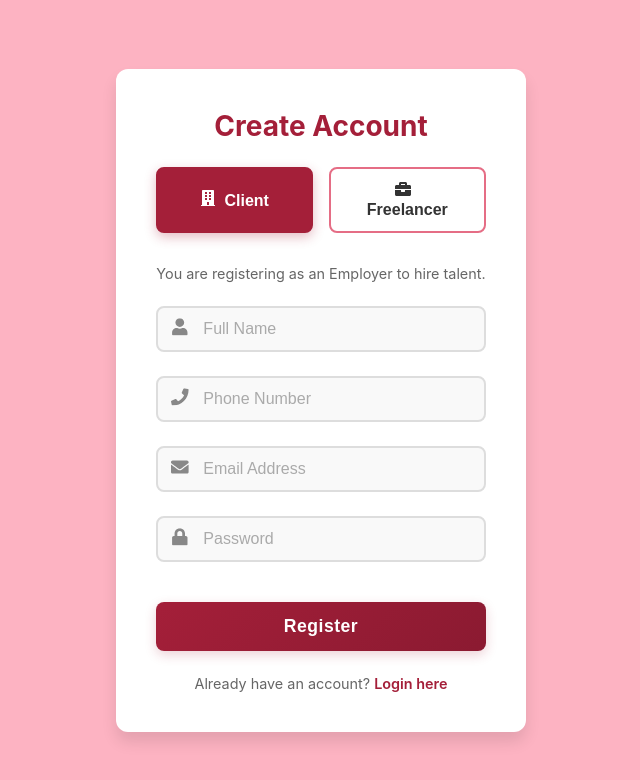
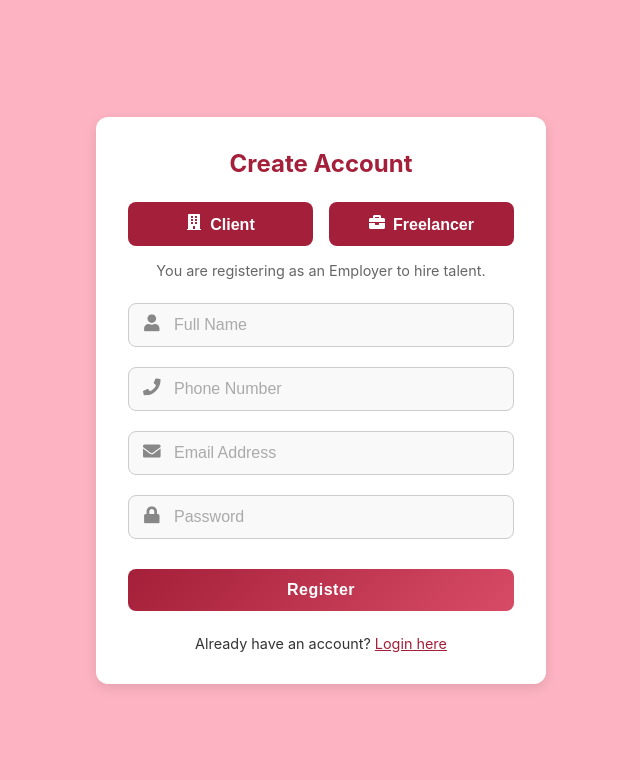
Before and after one commit to aaska90210/g103-shram-sewa, a React app in the folder frontend/: page /register in a window 1280 px wide. Shown: the top 780 px of the page, without its empty margins (319-959 px from the left). Built offline with nearby package versions, Linux system fonts and the light colour scheme; the HTML template or start-up script is replaced by a standard one.

Commit message:
fixed the css issues of all pages

```diff
--- a/frontend/src/App.css
+++ b/frontend/src/App.css
@@ -1,19 +1,7 @@
-/* ============================================
-   APP CONTAINER - AUTH PAGES
-   ============================================ */
-
+/* Cleaning up default styles to use our custom index.css design system */
 .app-container {
   width: 100%;
-  min-height: 100vh;
   display: flex;
   justify-content: center;
   align-items: center;
-  background-color: var(--bg-pink);
-  padding: var(--spacing-xl);
 }
-
-/* Ensure auth pages are centered and have proper spacing */
-.app-container > * {
-  width: 100%;
-  max-width: 450px;
-}
--- a/frontend/src/index.css
+++ b/frontend/src/index.css
@@ -1,49 +1,9 @@
-/* ============================================
-   GLOBAL STYLES & CSS VARIABLES
-   ============================================ */
-
 :root {
   --bg-pink: #FDB3C2;
   --border-pink: #E56D85;
   --btn-red: #A41F39;
   --text-dark: #333333;
   --white: #ffffff;
-  --gray-light: #f5f5f5;
-  --gray-medium: #e0e0e0;
-  --gray-dark: #666666;
-
-  /* Semantic Colors */
-  --success: #10b981;
-  --warning: #f59e0b;
-  --error: #ef4444;
-  --info: #3b82f6;
-
-  /* Spacing */
-  --spacing-xs: 0.25rem;
-  --spacing-sm: 0.5rem;
-  --spacing-md: 1rem;
-  --spacing-lg: 1.5rem;
-  --spacing-xl: 2rem;
-
-  /* Border Radius */
-  --radius-sm: 4px;
-  --radius-md: 8px;
-  --radius-lg: 12px;
-
-  /* Shadows */
-  --shadow-sm: 0 1px 2px rgba(0, 0, 0, 0.05);
-  --shadow-md: 0 4px 6px rgba(0, 0, 0, 0.1);
-  --shadow-lg: 0 10px 15px rgba(0, 0, 0, 0.1);
-}
-
-/* ============================================
-   RESET & BASE STYLES
-   ============================================ */
-
-* {
-  margin: 0;
-  padding: 0;
-  box-sizing: border-box;
 }
 
 /* Global styles - Professional off-white background */
@@ -62,77 +22,84 @@ html, body {
 body {
   margin: 0;
   font-family: -apple-system, BlinkMacSystemFont, 'Segoe UI', Roboto, Oxygen, Ubuntu, Cantarell, 'Open Sans', 'Helvetica Neue', sans-serif;
-  background-color: var(--bg-pink); /* Using the Lightest Pink background */
+  background-color: #F9FAFB; /* Professional off-white background */
   color: var(--text-dark);
+}
+
+#root {
+  width: 100%;
+  min-height: 100vh;
+}
+
+/* Auth pages wrapper - Centered layout for login/register */
+.app-container {
   display: flex;
   justify-content: center;
   align-items: center;
   min-height: 100vh;
+  background-color: var(--bg-pink); /* Pink background only for auth pages */
 }
 
-/* Container for our card */
+/* Auth pages specific styles */
 .auth-container {
   background-color: var(--white);
   padding: 2rem;
   border-radius: 12px;
-  box-shadow: 0 4px 12px rgba(0, 0, 0, 0.1); /* Soft shadow */
+  box-shadow: 0 4px 12px rgba(0, 0, 0, 0.1);
   width: 100%;
   max-width: 400px;
   text-align: center;
 }
 
-h2 {
+.auth-container h2 {
   color: var(--btn-red);
   margin-bottom: 1.5rem;
 }
 
-/* Form Styles */
 .form-group {
   margin-bottom: 1rem;
   text-align: left;
 }
 
-label {
+.form-group label {
   display: block;
   margin-bottom: 0.5rem;
   font-weight: 500;
   color: var(--text-dark);
 }
 
-input {
+.form-group input {
   width: 100%;
   padding: 0.75rem;
-  border: 2px solid var(--border-pink); /* Medium Pink border */
+  border: 2px solid var(--border-pink);
   border-radius: 8px;
-  box-sizing: border-box; /* Ensures padding doesn't affect width */
+  box-sizing: border-box;
   font-size: 1rem;
   outline: none;
   transition: border-color 0.3s;
 }
 
-input:focus {
+.form-group input:focus {
   border-color: var(--btn-red);
 }
 
-/* Button Styles */
-button {
+.auth-container button {
   background-color: var(--btn-red);
   color: var(--white);
   border: none;
   padding: 0.75rem 1.5rem;
   border-radius: 8px;
   font-size: 1rem;
-  font-weight: heading;
+  font-weight: 600;
   cursor: pointer;
   width: 100%;
   transition: opacity 0.3s;
 }
 
-button:hover {
+.auth-container button:hover {
   opacity: 0.9;
 }
 
-/* Toggle Role Buttons */
 .role-toggle {
   display: flex;
   gap: 1rem;
--- a/frontend/src/pages/auth/AuthStyles.css
+++ b/frontend/src/pages/auth/AuthStyles.css
@@ -1,108 +1,9 @@
-/* ============================================
-   AUTH PAGE STYLES - LOGIN & REGISTER
-   ============================================ */
-
-/* Auth Container Card */
-.auth-container {
-  background-color: var(--white);
-  padding: 2.5rem;
-  border-radius: var(--radius-lg);
-  box-shadow: var(--shadow-lg);
-  width: 100%;
-  max-width: 450px;
-  text-align: center;
-}
-
-/* Auth Page Headings */
-.auth-container h2 {
-  color: var(--btn-red);
-  margin-bottom: var(--spacing-lg);
-  font-size: 1.75rem;
-  font-weight: 700;
-}
-
-.auth-container h3 {
-  color: var(--text-dark);
-  margin-bottom: var(--spacing-md);
-  font-size: 1.25rem;
-  font-weight: 600;
-}
-
-/* Role Toggle Buttons */
-.role-toggle {
-  display: flex;
-  gap: var(--spacing-md);
-  margin-bottom: var(--spacing-xl);
-}
-
-.role-btn {
-  background-color: transparent;
-  border: 2px solid var(--border-pink);
-  color: var(--text-dark);
-  flex: 1;
-  padding: 0.75rem 1.5rem;
-  border-radius: var(--radius-md);
-  font-size: 1rem;
-  font-weight: 600;
-  cursor: pointer;
-  transition: all 0.3s ease;
-}
-
-.role-btn:hover {
-  background-color: rgba(164, 31, 57, 0.05);
-  border-color: var(--btn-red);
-}
-
-.role-btn.active {
-  background-color: var(--btn-red);
-  border-color: var(--btn-red);
-  color: var(--white);
-  box-shadow: 0 4px 12px rgba(164, 31, 57, 0.3);
-}
-
-/* Form Groups */
-.form-group {
-  margin-bottom: var(--spacing-lg);
-  text-align: left;
-}
-
-.form-group label {
-  display: block;
-  margin-bottom: var(--spacing-sm);
-  font-weight: 600;
-  color: var(--text-dark);
-  font-size: 0.95rem;
-}
-
-/* Basic Input Styling (Fallback) */
-.form-group input,
-.form-group select {
-  width: 100%;
-  padding: 0.75rem;
-  border: 2px solid var(--border-pink);
-  border-radius: var(--radius-md);
-  box-sizing: border-box;
-  font-size: 1rem;
-  outline: none;
-  transition: all 0.3s ease;
-  background-color: #f9f9f9;
-}
-
-.form-group input:focus,
-.form-group select:focus {
-  border-color: var(--btn-red);
-  box-shadow: 0 0 0 3px rgba(164, 31, 57, 0.1);
-  background-color: var(--white);
-}
-
-/* ============================================
-   ENHANCED INPUT WITH ICONS
-   ============================================ */
+/* --- Auth Page Specific Styles --- */
 
 /* Input Container with Icon */
 .input-box {
     position: relative;
-  margin-bottom: var(--spacing-lg);
+    margin-bottom: 20px;
     width: 100%;
 }
 
@@ -110,13 +11,13 @@
 .input-box select {
     width: 100%;
     padding: 12px 12px 12px 45px;
-  border: 2px solid #ddd;
-  border-radius: var(--radius-md);
+    /* Padding left for icon space */
+    border: 1px solid #ccc;
+    border-radius: 8px;
     font-size: 1rem;
     outline: none;
     transition: all 0.3s ease;
     background-color: #f9f9f9;
-  box-sizing: border-box;
 }
 
 .input-box input:focus,
@@ -135,13 +36,13 @@
     color: #888;
     font-size: 1.1rem;
     pointer-events: none;
+    /* Allows click through to input */
     z-index: 10;
 }
 
 /* Change icon color on focus */
-.input-box input:focus + .icon,
-.input-box select:focus + .icon,
-.input-box input:not(:placeholder-shown) + .icon {
+.input-box input:focus+.icon,
+.input-box input:not(:placeholder-shown)+.icon {
     color: var(--btn-red);
 }
 
@@ -155,91 +56,29 @@
     cursor: pointer;
 }
 
-/* ============================================
-   BUTTONS
-   ============================================ */
-
-/* Professional Submit Button Style */
+/* Professional Button Style */
 .submit-btn {
-  background: linear-gradient(135deg, var(--btn-red) 0%, #8B1A31 100%);
+    background: linear-gradient(135deg, #A41F39 0%, #D84B66 100%);
     border: none;
-  color: var(--white);
+    color: white;
     padding: 14px 20px;
-  border-radius: var(--radius-md);
+    border-radius: 8px;
     font-size: 1.1rem;
     font-weight: 600;
     cursor: pointer;
-  transition: all 0.3s ease;
+    transition: transform 0.2s, box-shadow 0.2s;
     width: 100%;
-  margin-top: var(--spacing-md);
+    margin-top: 10px;
     letter-spacing: 0.5px;
-  box-shadow: 0 4px 12px rgba(164, 31, 57, 0.2);
 }
 
-.submit-btn:hover:not(:disabled) {
+.submit-btn:hover {
     transform: translateY(-2px);
-  box-shadow: 0 6px 20px rgba(164, 31, 57, 0.4);
+    box-shadow: 0 5px 15px rgba(164, 31, 57, 0.3);
 }
 
-.submit-btn:active {
-  transform: translateY(0);
-}
-
-.submit-btn:disabled {
-  opacity: 0.6;
-  cursor: not-allowed;
-  transform: none;
-}
-
-/* ============================================
-   LINKS & FOOTER TEXT
-   ============================================ */
-
-.auth-container p {
-  margin-top: var(--spacing-lg);
-  color: var(--gray-dark);
-  font-size: 0.95rem;
-}
-
-.auth-container a {
-  color: var(--btn-red);
-  text-decoration: none;
-  font-weight: 600;
-  transition: color 0.2s;
-}
-
-.auth-container a:hover {
-  color: #8B1A31;
-  text-decoration: underline;
-}
-
-/* ============================================
-   PLACEHOLDER & MISC
-   ============================================ */
-
+/* Ensure placeholder text is readable */
 ::placeholder {
     color: #aaa;
     font-weight: 400;
 }
-
-/* Error Message Styling */
-.error-message {
-  background-color: rgba(239, 68, 68, 0.1);
-  color: #dc2626;
-  padding: var(--spacing-md);
-  border-radius: var(--radius-md);
-  margin-bottom: var(--spacing-lg);
-  font-size: 0.9rem;
-  text-align: left;
-}
-
-/* Success Message Styling */
-.success-message {
-  background-color: rgba(16, 185, 129, 0.1);
-  color: #059669;
-  padding: var(--spacing-md);
-  border-radius: var(--radius-md);
-  margin-bottom: var(--spacing-lg);
-  font-size: 0.9rem;
-  text-align: left;
-}
--- /dev/null
+++ b/package.json
@@ -0,0 +1,5 @@
+{
+  "dependencies": {
+    "tailwindcss": "^4.2.2"
+  }
+}
```
Also changed, not shown: frontend/tailwind.config.js (+8 -0 lines), 1 other file (tests, documents, lock files or other folders). Lines whose indentation alone changed are shown as unchanged.
